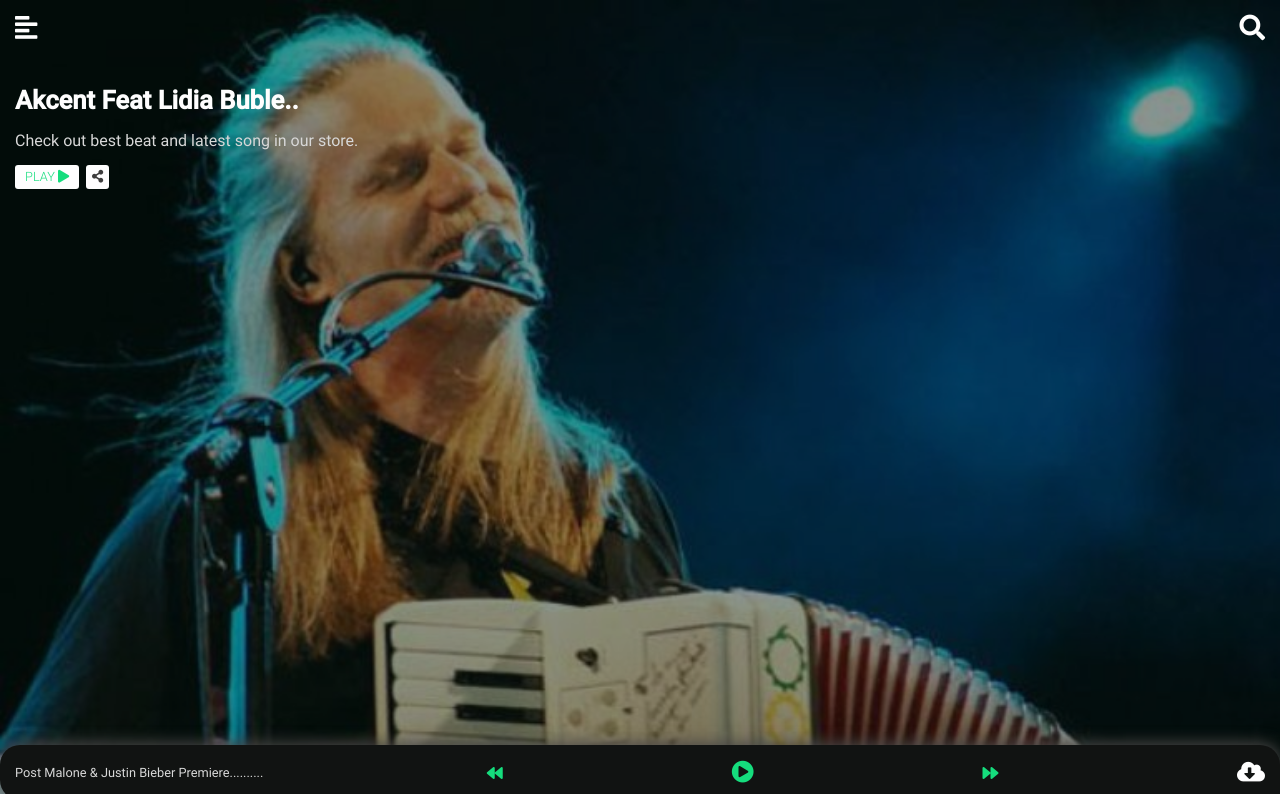
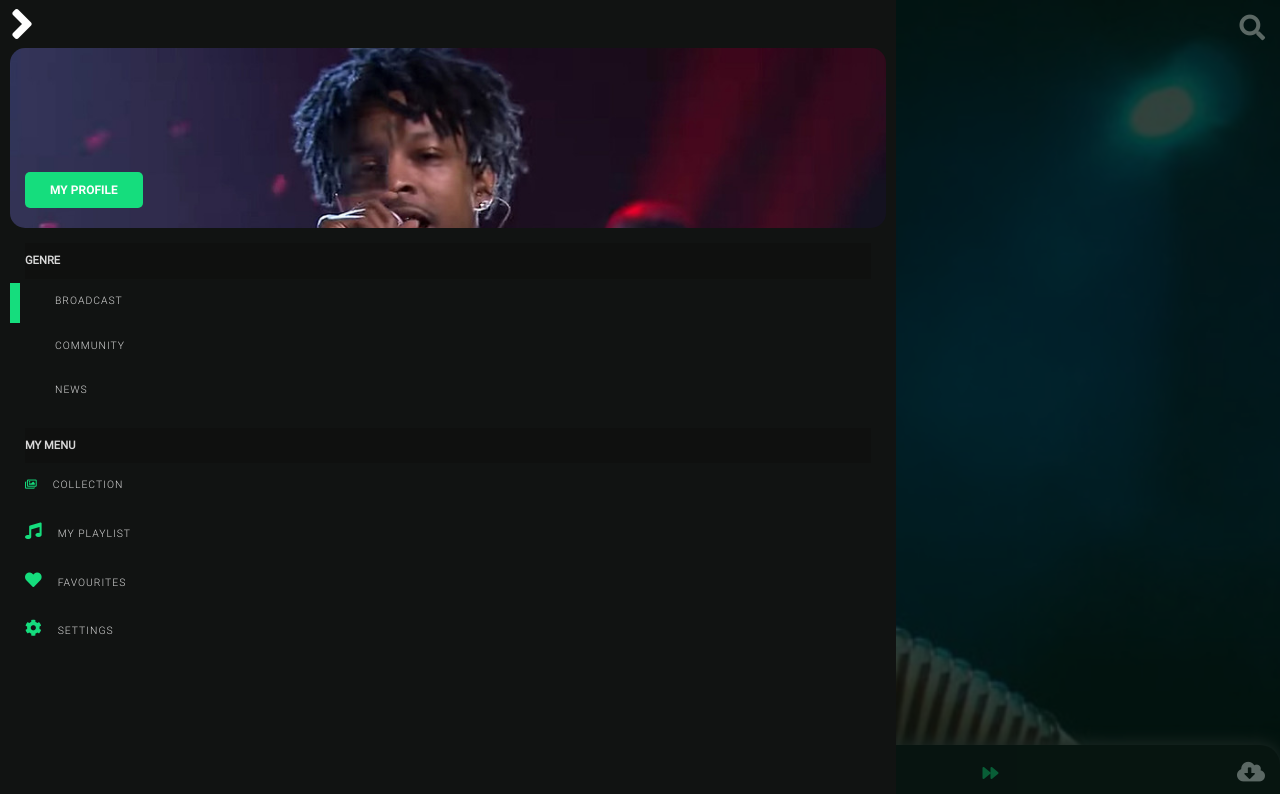
Before and after one commit to osmaxin/notchbeatUI, a website built with webpack: page index.html in a window 1280 px wide. Both pictures are taken after a click on the icon 26 px from the left and 27 px from the top of the page. Shown: the top 794 px of the page. Built offline with Linux system fonts and the light colour scheme.

Commit message:
header, nav and page banner section done

```diff
--- a/index.html
+++ b/index.html
@@ -9,19 +9,43 @@
   </head>
   <body>
     <main class="page-wrapper">
-      <!-- page banner container starts here. This container holds
-        page-header, nav and search box -->
-      <div class="banner-section__container">
 
       <header>
         <nav>
-            <i class="fas fa-align-left"></i>
+          <i class="fas fa-align-left menu-icon"></i>
 
           <!-- nav bar menu contents starts here -->
           <div class="nav-bar-wrapper">
 
+            <section class="nav-bar-container">
+              <i class="fas fa-angle-right go-back"></i>
+              <div class="user-image-wrapper">
+                <button class="user-profile__btn">my profile</button>
+              </div>
+
+              <section class="menu-list__1">
+                <h3>genre</h3>
+                <ul>
+                  <li><a href="#">broadcast</a></li>
+                  <li><a href="#">community</a></li>
+                  <li><a href="#">news</a></li>
+                </ul>
+              </section>
+              <section class="menu-list__2">
+                <h3>my menu</h3>
+                <ul>
+                  <li><a href="#"><i class="far fa-images"></i>collection</a></li>
+                  <li><a href="#"><i class="fas fa-music"></i>my playlist</a></li>
+                  <li><a href="#"><i class="fas fa-heart"></i>favourites</a></li>
+                  <li><a href="#"><i class="fas fa-cog"></i>settings</a></li>
+                </ul>
+              </section>
+            </section>
+
           </div>
         </nav>
+
+        <!-- search box contents goes here -->
         <div class="search-box">
           <i class="fas fa-search"></i>
 
@@ -31,6 +55,12 @@
           </div>
         </div>
       </header>
+
+
+      <!-- page banner container starts here. -->
+      <div class="banner-section__container">
+
+
 
         <!-- page banner description starts here -->
         <section class="banners__holder">
--- a/src/javascript/index.js
+++ b/src/javascript/index.js
@@ -3,7 +3,12 @@ import '../sass/style.scss';
 const searchBox = document.querySelector(".search-box .popUp-container");
 
 const searchIcon = document.querySelector('.search-box .fa-search');
+const exitNavMenuBtn = document.querySelector('.nav-bar-container .go-back')
+const navBarMenuContent = document.querySelector('.nav-bar-wrapper');
+const navBarMenuBtn = document.querySelector('nav .menu-icon');
 
+
+// This function shows and hides the search box on page header
 const toggleSearchBox = () => {
     const scl = searchBox.classList;
     if(scl.contains('hide-search-box')){
@@ -14,5 +19,16 @@ const toggleSearchBox = () => {
         scl.remove('show-search-box');
     }
 }
+searchIcon.addEventListener('click', toggleSearchBox);
 
-searchIcon.addEventListener('click', toggleSearchBox);
+
+// This function shows and hides the navBarMenuContent
+const toggleNavBarMenuContent = () => {
+    if(searchBox.classList.contains('show-search-box')) {
+        searchBox.classList.remove('show-search-box');
+        searchBox.classList.add('hide-search-box');
+    }
+    navBarMenuContent.classList.toggle('show-nav-menu');
+};
+navBarMenuBtn.addEventListener('click', toggleNavBarMenuContent);
+exitNavMenuBtn.addEventListener('click', toggleNavBarMenuContent);
--- a/src/sass/style.scss
+++ b/src/sass/style.scss
@@ -177,9 +177,11 @@ $colors: (
   text-dark: darken(#fefefe, 15%),
   text-darker: darken(#fefefe, 40%),
   primary: #111312,
+  primary-dark: darken(#111312, 1%),
   accent: #15dd7d,
+  accent-light: lighten(#15dd7d, 50%),
   banner-bg: #0c5d49,
-  banner-bg-transparent: #0216111a
+  banner-bg-transparent: #02161175
 );
 @function color($color-name) {
   @return map-get($colors, $color-name);
@@ -211,18 +213,6 @@ main.page-wrapper {
   width: 100%;
   min-height: 100%;
 
-  .banner-section__container {
-    height: auto;
-    position: relative;
-    overflow-x: hidden;
-    // z-index: -1;
-    background-color: color(banner-bg);
-    border-radius: 0px 0px 30px 30px;
-    -webkit-border-radius: 0px 0px 30px 30px;
-    -moz-border-radius: 0px 0px 30px 30px;
-    -ms-border-radius: 0px 0px 30px 30px;
-    -o-border-radius: 0px 0px 30px 30px;
-
   // header styling goes here
   header {
     width: 100%;
@@ -235,11 +225,6 @@ main.page-wrapper {
     justify-content: space-between;
     align-items: center;
     z-index: 4;
-
-      .search-box,
-      nav {
-        // z-index: 1;
-      }
 
     .search-box {
       position: relative;
@@ -335,15 +320,171 @@ main.page-wrapper {
 
     // nav bar styling goes here
     nav {
-        i.fas {
-          // transform: rotate(360deg);
-          // -webkit-transform: rotate(360deg);
-          // -moz-transform: rotate(360deg);
-          // -ms-transform: rotate(360deg);
-          // -o-transform: rotate(360deg);
+      .nav-bar-wrapper {
+        background-color: #021611a4;
+        width: 100%;
+        height: 100vh;
+        position: fixed;
+        top: 0;
+        left: 0;
+        z-index: 1;
+
+        .nav-bar-container {
+          width: 70%;
+          height: inherit;
+          padding: 0px $small-padding;
+          position: relative;
+          background-color: color(primary);
+          overflow-y: scroll;
+
+          i.go-back {
+            // position: absolute;
+            font-size: 3em;
+          }
+
+          .user-image-wrapper {
+            width: 100%;
+            height: 180px;
+            background: color(banner-bg) url("../images/beat-image5.jpg")
+              no-repeat;
+            background-size: cover;
+            position: relative;
+            border-radius: 15px;
+            -webkit-border-radius: 15px;
+            -moz-border-radius: 15px;
+            -ms-border-radius: 15px;
+            -o-border-radius: 15px;
+
+            .user-profile__btn {
+              display: block;
+              padding: $small-padding ($padding + $small-padding);
+              position: absolute;
+              bottom: 20px;
+              left: 15px;
+              background-color: color(accent);
+              color: color(text);
+              text-transform: uppercase;
+              font-family: "Roboto bold";
+              font-size: 0.75em;
+              cursor: pointer;
+              border-radius: 5px;
+              -webkit-border-radius: 5px;
+              -moz-border-radius: 5px;
+              -ms-border-radius: 5px;
+              -o-border-radius: 5px;
+
+              &:hover {
+                color: color(accent-light);
               }
             }
           }
+
+          .menu-list__1 {
+            width: 100%;
+            margin-top: margin(medium-margin);
+            padding: 0px $padding;
+            text-transform: uppercase;
+            color: color(text-dark);
+            position: relative;
+
+            &::before {
+              content: "";
+              display: block;
+              width: 10px;
+              height: 40px;
+              background-color: color(accent);
+              position: absolute;
+              top: 40px;
+              left: 0;
+            }
+
+            h3 {
+              font-size: .70em;
+              padding: $small-padding 0px;
+              background-color: color(primary-dark);
+            }
+
+            ul {
+              margin: 0;
+              margin-left: margin(medium-margin) * 2;
+              padding: 0;
+
+              li a {
+                display: inline-block;
+                padding: $padding 0px;
+                color: inherit;
+                font-size: 0.65em;
+                letter-spacing: 1px;
+                font-family: "Roboto light";
+                outline: none;
+              }
+            }
+          }
+
+          .menu-list__2 {
+            width: 100%;
+            margin: margin(medium-margin) 0px;
+            padding: 0px $padding;
+            text-transform: uppercase;
+            color: color(text-dark);
+
+            h3 {
+              font-size: .70em;
+              padding: $small-padding 0px;
+              background-color: color(primary-dark);
+            }
+            ul {
+              margin: 0;
+              padding: 0;
+            }
+            li a {
+              display: inline-block;
+              padding: $padding 0px;
+              color: inherit;
+              font-size: 0.65em;
+              letter-spacing: 1px;
+              font-family: "Roboto light";
+              outline: none;
+
+              i {
+                color: color(accent);
+                margin-right: margin(medium-margin);
+
+              }
+            }
+          }
+        }
+        transform: translateX(100%);
+        -webkit-transform: translateX(100%);
+        -moz-transform: translateX(100%);
+        -ms-transform: translateX(100%);
+        -o-transform: translateX(100%);
+        transition: transform 0.7s ease-in-out;
+        -webkit-transition: transform 0.7s ease-in-out;
+        -moz-transition: transform 0.7s ease-in-out;
+        -ms-transition: transform 0.7s ease-in-out;
+        -o-transition: transform 0.7s ease-in-out;
+      }
+            div.show-nav-menu {
+              transform: translateX(0px);
+              -webkit-transform: translateX(0px);
+              -moz-transform: translateX(0px);
+              -ms-transform: translateX(0px);
+              -o-transform: translateX(0px);
+      }
+    }
+  }
+
+  .banner-section__container {
+    height: auto;
+    position: relative;
+    overflow-x: hidden;
+    background-color: color(banner-bg);
+    border-radius: 0px 0px 30px 30px;
+    -webkit-border-radius: 0px 0px 30px 30px;
+    -moz-border-radius: 0px 0px 30px 30px;
+    -ms-border-radius: 0px 0px 30px 30px;
+    -o-border-radius: 0px 0px 30px 30px;
 
     .banners__holder {
       width: 100%;
@@ -356,18 +497,11 @@ main.page-wrapper {
         width: 100%;
         height: inherit;
         position: relative;
-        // z-index: 1;
 
         &__cover-photo {
           width: 100%;
           height: 100%;
           object-fit: cover;
-          // position: absolute;
-          // width: 100%;
-          // height: 100%;
-          // object-fit: cover;
-          // left: 0;
-          // top: 0;
           z-index: -2;
         }
 
@@ -377,10 +511,6 @@ main.page-wrapper {
           position: absolute;
           top: 70px;
           z-index: 4;
-          // background-color: red;
-
-          // margin-top: margin(large-margin) * 4;
-          // margin-bottom: margin(large-margin) * 50;
 
           h1 {
             font-size: 1.6em;
@@ -526,7 +656,7 @@ main.page-wrapper {
     display: block;
     width: 100%;
     height: 100%;
-    background-color: #02161175;
+    background-color: color(banner-bg-transparent);
     position: absolute;
     left: 0;
     top: 0;
@@ -608,7 +738,6 @@ main.page-wrapper {
   -ms-border-radius: 20px 20px 0px;
   -o-border-radius: 20px 20px 0px;
 
-
   .playing-title {
     color: color(text-dark);
     font-size: 0.8em;
@@ -627,5 +756,4 @@ main.page-wrapper {
     font-size: 1.4em;
     margin-left: margin(medium-margin);
   }
-
 }
```
Also changed, not shown: dist/bundle.css, dist/bundle.js, dist/images/14774f659aabb2a69978ac55d671fde3.jpg (added). Lines whose indentation alone changed are shown as unchanged.
